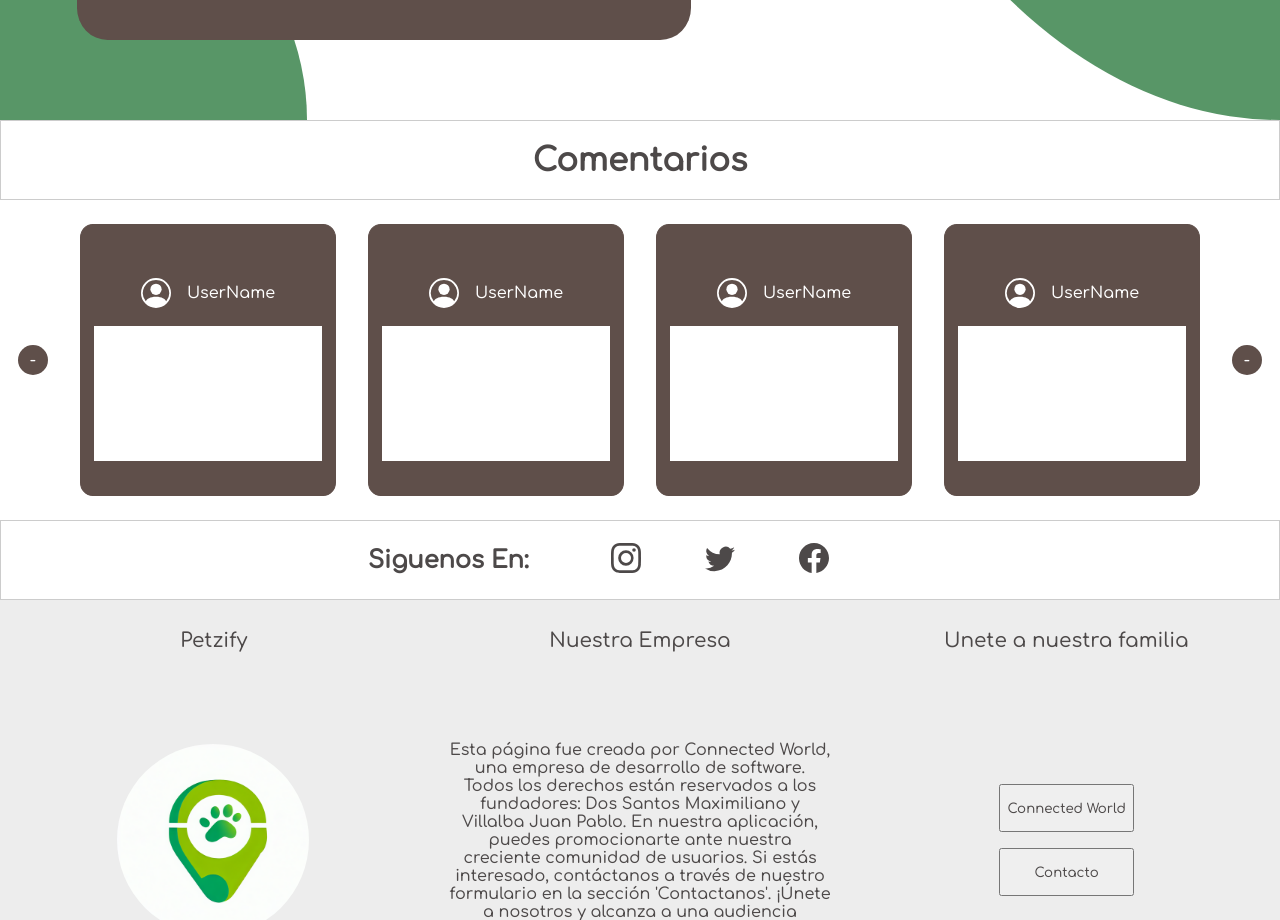
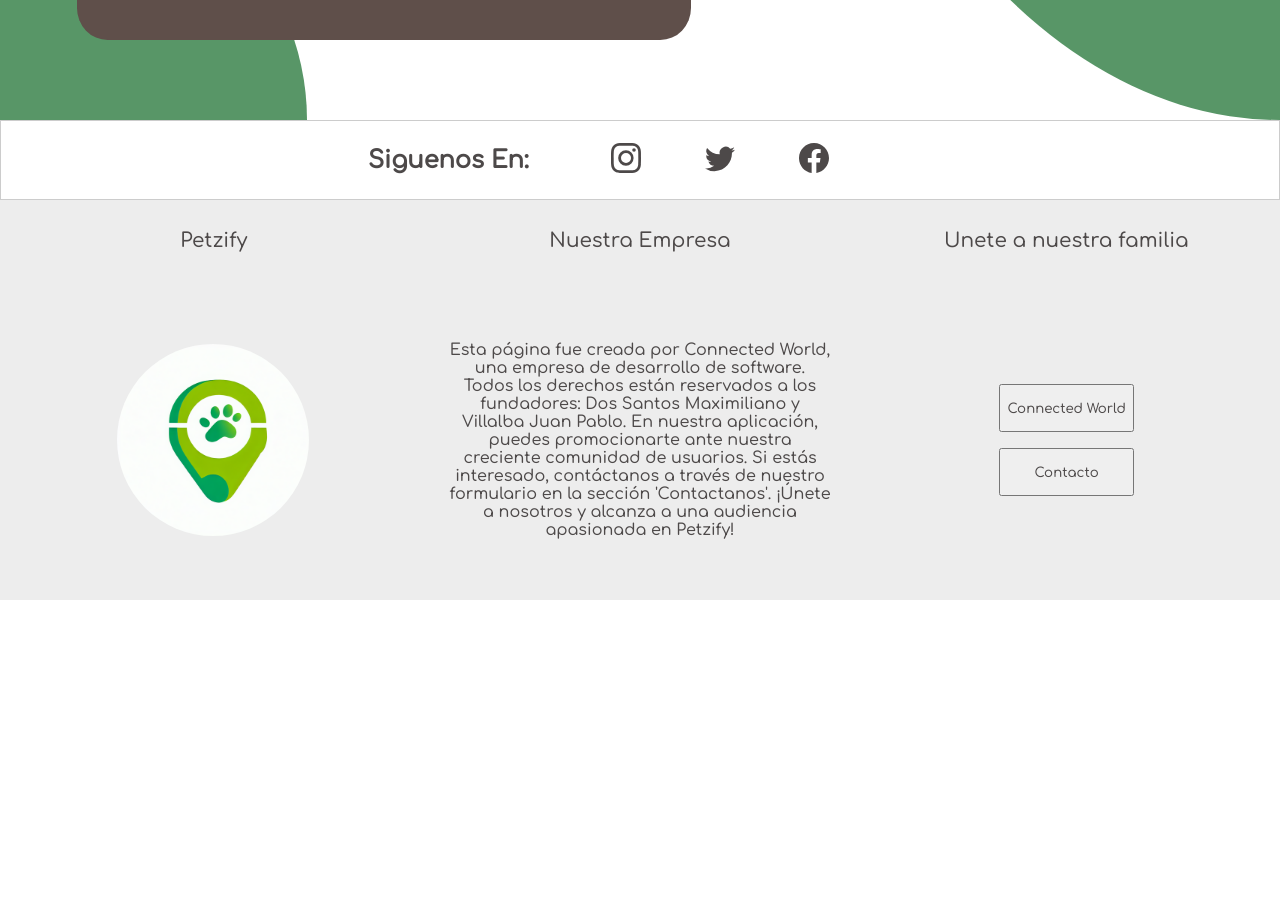
Before and after one commit to Maximiliano17/Petzify-Pag, a React (Vite) app: page / in a window 1280 px wide. Shown: the part 1560-2480 px from the top of the page. After the commit the page ends 2160 px from the top, so only its background shows below. Built offline with nearby package versions, Linux system fonts and the light colour scheme.

Commit message:
Cambiar seccion Comentarios

```diff
--- a/src/App.jsx
+++ b/src/App.jsx
@@ -1,5 +1,5 @@
 //Componentes
-import Comentarios from "./components/Comentarios"
+// import Comentarios from "./components/Comentarios"
 import Footer from "./components/Footer"
 import Header from "./components/Header"
 import Home from "./components/Home"
@@ -19,8 +19,9 @@ function App() {
         {/* Nuestra
         <Nuestra></Nuestra>
         */}
-     {/* Comentarios */}
+     {/* Comentarios
      <Comentarios></Comentarios>
+     */}
     {/* Footer */}
       <Footer></Footer>
    </>
--- a/src/Modules/Comentarios.module.css
+++ b/src/Modules/Comentarios.module.css
@@ -4,7 +4,6 @@
     margin:0px;
     padding:0px;
     box-sizing:0px;
-
     font-family: 'Anton', sans-serif;
     font-family: 'Comfortaa', cursive;
 }
@@ -17,7 +16,6 @@
     display: flex;
     justify-content: center;
     align-items: center;
-    gap:2rem;
 }
 
 .sobre{
@@ -30,46 +28,11 @@
 }
 
 .tarjeta{
-    width:20%;
-    height:85%;
+    height:10vh;
     display: flex;
     justify-content: center;
     align-items: center;
-    flex-direction: column;
-    border:1px solid #5F4F4A;
-    background: #5F4F4A;
-    border-radius: 5%;
+    border:1px solid #ccc;
+    border-radius: 10%;
+    background: red;
 }
-
-.select{
-    width: 30px;
-    height: 30px;
-    background:#5F4F4A;
-    color:white;
-    border-radius: 100%;
-    display: flex;
-    justify-content: center;
-    align-items: center;
-}
-
-.perfil_info{
-    width: 90%;
-    height: 25%;
-    display: flex;
-    justify-content: center;
-    align-items: center;
-    gap:1rem;
-}
-
-.perfil_info span{
-   color: white;
-}
-
-.comentario{
-    width: 90%;
-    height: 50%;
-    background: #fff;
-    display: flex;
-    justify-content: center;
-    align-items: center;
-}
--- a/src/Modules/Footer.module.css
+++ b/src/Modules/Footer.module.css
@@ -113,30 +113,6 @@
 /* RESPONSIVE */
 
 @media (max-width:950px) {
-   .seguir h2{
-    display: none;
-   }
 
-   .titulo{
-    display: none;
-   }
 
-   .section_2{
-    height: 90%;
-    display: flex;
-    justify-content: center;
-    align-items: center;
-    flex-direction: column;
-    gap:.5rem;
-   }
-
-   .footer{
-    height: 100vh;
-   }
 }
-
-@media (max-width:750px) {
-    .footer2{
-        display: none;
-       }
-}
--- /dev/null
+++ b/src/Modules/Grid.module.css
@@ -0,0 +1,13 @@
+.moviesGrid {
+  display: grid;
+  grid-template-columns: repeat(auto-fill, 230px);
+  gap: 40px;
+  padding: 40px;
+  justify-content: center;
+}
+
+@media (max-width: 560px) {
+  .moviesGrid {
+    grid-template-columns: 100%;
+  }
+}
--- a/src/components/Comentarios.jsx
+++ b/src/components/Comentarios.jsx
@@ -1,68 +1,28 @@
-//Styles
-import styles from "../Modules/Comentarios.module.css"
+import styles from "../Modules/Grid.module.css"
+import style from "../Modules/Comentarios.module.css"
 
 function Comentarios() {
 
     return (
      <>
-      {/* Comentarios */}
-      <div id="Comentarios" className={styles.sobre}>
-        <h1>Comentarios</h1>
-      </div>
-       <div className={styles.container}>
-        <p className={styles.select}>-</p>
-         <section className={styles.tarjeta}>
-            <p className={styles.perfil_info}>
-                <svg xmlns="http://www.w3.org/2000/svg" width="30" height="30" fill="white" class="bi bi-person-circle" viewBox="0 0 16 16">
-                  <path d="M11 6a3 3 0 1 1-6 0 3 3 0 0 1 6 0z"/>
-                  <path fill-rule="evenodd" d="M0 8a8 8 0 1 1 16 0A8 8 0 0 1 0 8zm8-7a7 7 0 0 0-5.468 11.37C3.242 11.226 4.805 10 8 10s4.757 1.225 5.468 2.37A7 7 0 0 0 8 1z"/>
-                </svg>
-                <span>UserName</span>
-            </p>
-            <section className={styles.comentario}>
-
-            </section>
-         </section>
-         <section className={styles.tarjeta}>
-            <p className={styles.perfil_info}>
-                <svg xmlns="http://www.w3.org/2000/svg" width="30" height="30" fill="white" class="bi bi-person-circle" viewBox="0 0 16 16">
-                  <path d="M11 6a3 3 0 1 1-6 0 3 3 0 0 1 6 0z"/>
-                  <path fill-rule="evenodd" d="M0 8a8 8 0 1 1 16 0A8 8 0 0 1 0 8zm8-7a7 7 0 0 0-5.468 11.37C3.242 11.226 4.805 10 8 10s4.757 1.225 5.468 2.37A7 7 0 0 0 8 1z"/>
-                </svg>
-                <span>UserName</span>
-            </p>
-            <section className={styles.comentario}>
-
-            </section>
-         </section>
-         <section className={styles.tarjeta}>
-            <p className={styles.perfil_info}>
-                <svg xmlns="http://www.w3.org/2000/svg" width="30" height="30" fill="white" class="bi bi-person-circle" viewBox="0 0 16 16">
-                  <path d="M11 6a3 3 0 1 1-6 0 3 3 0 0 1 6 0z"/>
-                  <path fill-rule="evenodd" d="M0 8a8 8 0 1 1 16 0A8 8 0 0 1 0 8zm8-7a7 7 0 0 0-5.468 11.37C3.242 11.226 4.805 10 8 10s4.757 1.225 5.468 2.37A7 7 0 0 0 8 1z"/>
-                </svg>
-                <span>UserName</span>
-            </p>
-            <section className={styles.comentario}>
-
-            </section>
-         </section>
-         <section className={styles.tarjeta}>
-            <p className={styles.perfil_info}>
-                <svg xmlns="http://www.w3.org/2000/svg" width="30" height="30" fill="white" class="bi bi-person-circle" viewBox="0 0 16 16">
-                  <path d="M11 6a3 3 0 1 1-6 0 3 3 0 0 1 6 0z"/>
-                  <path fill-rule="evenodd" d="M0 8a8 8 0 1 1 16 0A8 8 0 0 1 0 8zm8-7a7 7 0 0 0-5.468 11.37C3.242 11.226 4.805 10 8 10s4.757 1.225 5.468 2.37A7 7 0 0 0 8 1z"/>
-                </svg>
-                <span>UserName</span>
-            </p>
-            <section className={styles.comentario}>
-
-            </section>
-         </section>
-         <p className={styles.select}>-</p>
-       </div>
+      {/* Contacto */}
+         <div className={style.container}>
+           <ul className={styles.moviesGrid}>
+             <div className={style.tarjeta}>
+                hola
+             </div>
+             <div className={style.tarjeta}>
+                hola
+             </div>
+             <div className={style.tarjeta}>
+                hola
+             </div>
+             <div className={style.tarjeta}>
+                hola
+             </div>
+           </ul>
+         </div>
      </>
-
     )
   }
 
```
